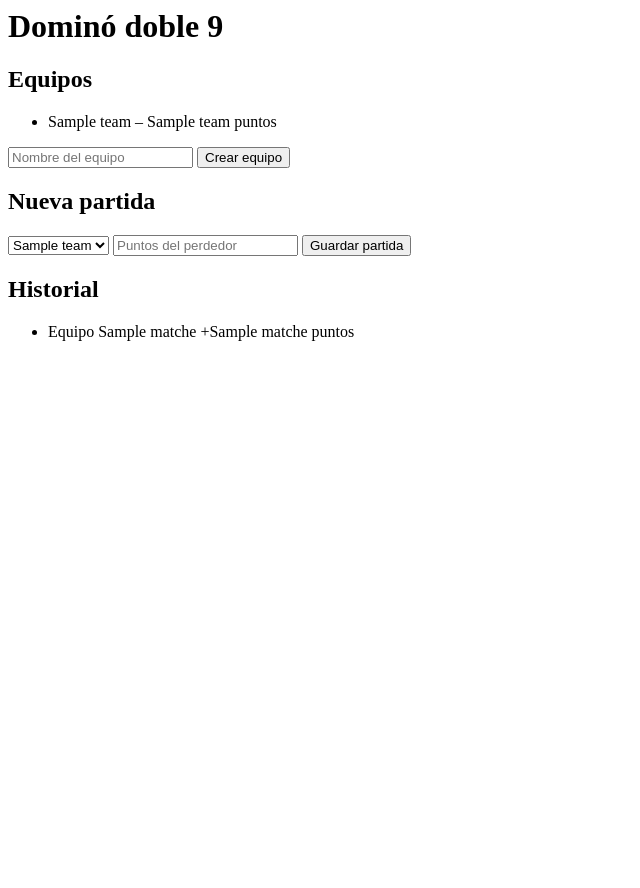
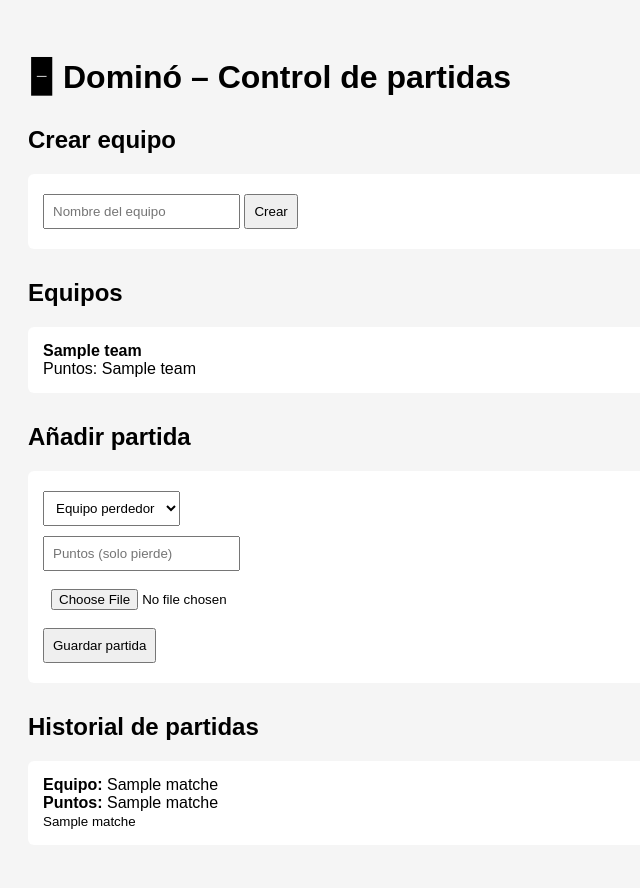
Before and after one commit to abrahamramost01-netizen/dmie, a Flask app: template templates/index.html in a window 1280 px wide. Shown: the whole page, without its empty margins (0-640 px from the left). Before the commit the page ends 341 px from the top, so only its background shows below. Run offline with Flask 3, Linux system fonts and the light colour scheme; the template is opened without the code that fills it: most values are stand-ins (such as "Sample title", 1, 10 or a date in 2020); some libraries are stand-ins or nearby versions.

Commit message:
Update index.html

```diff
--- a/templates/index.html
+++ b/templates/index.html
@@ -1,31 +1,90 @@
-<h1>Dominó doble 9</h1>
+<!DOCTYPE html>
+<html lang="es">
+<head>
+    <meta charset="UTF-8">
+    <title>Dominó – Control de partidas</title>
+    <style>
+        body {
+            font-family: Arial, sans-serif;
+            background: #f5f5f5;
+            padding: 20px;
+        }
+        h1, h2 {
+            margin-top: 30px;
+        }
+        form {
+            background: white;
+            padding: 15px;
+            margin-bottom: 20px;
+            border-radius: 6px;
+        }
+        input, select, button {
+            margin: 5px 0;
+            padding: 8px;
+        }
+        .card {
+            background: white;
+            padding: 15px;
+            margin-bottom: 15px;
+            border-radius: 6px;
+        }
+        img {
+            margin-top: 10px;
+            border-radius: 4px;
+        }
+    </style>
+</head>
+<body>
 
-<h2>Equipos</h2>
-<ul>
-  {% for t in teams %}
-    <li>{{ t[1] }} – {{ t[2] }} puntos</li>
-  {% endfor %}
-</ul>
+<h1>🁢 Dominó – Control de partidas</h1>
 
+<!-- CREAR EQUIPO -->
+<h2>Crear equipo</h2>
 <form method="post" action="/add_team">
-  <input name="name" placeholder="Nombre del equipo" required>
-  <button>Crear equipo</button>
+    <input type="text" name="name" placeholder="Nombre del equipo" required>
+    <button type="submit">Crear</button>
 </form>
 
-<h2>Nueva partida</h2>
-<form method="post" action="/add_match">
-  <select name="team_id">
+<!-- LISTA DE EQUIPOS -->
+<h2>Equipos</h2>
+{% for t in teams %}
+    <div class="card">
+        <strong>{{ t[1] }}</strong><br>
+        Puntos: {{ t[2] }}
+    </div>
+{% endfor %}
+
+<!-- AÑADIR PARTIDA -->
+<h2>Añadir partida</h2>
+<form method="post" action="/add_match" enctype="multipart/form-data">
+    <select name="team_id" required>
+        <option value="">Equipo perdedor</option>
         {% for t in teams %}
             <option value="{{ t[0] }}">{{ t[1] }}</option>
         {% endfor %}
     </select>
-  <input name="points" type="number" placeholder="Puntos del perdedor" required>
-  <button>Guardar partida</button>
+    <br>
+    <input type="number" name="points" placeholder="Puntos (solo pierde)" required>
+    <br>
+    <input type="file" name="image" accept="image/*">
+    <br>
+    <button type="submit">Guardar partida</button>
 </form>
 
-<h2>Historial</h2>
-<ul>
+<!-- HISTORIAL -->
+<h2>Historial de partidas</h2>
 {% for m in matches %}
-    <li>Equipo {{ m[1] }} +{{ m[2] }} puntos</li>
+    <div class="card">
+        <strong>Equipo:</strong> {{ m[1] }}<br>
+        <strong>Puntos:</strong> {{ m[2] }}<br>
+        <small>{{ m[3] }}</small>
+
+        {% if m[4] %}
+            <br>
+            <img src="/{{ m[4] }}" width="250">
+        {% endif %}
+    </div>
 {% endfor %}
-</ul>
+
+</body>
+</html>
```
Lines whose indentation alone changed are shown as unchanged.
